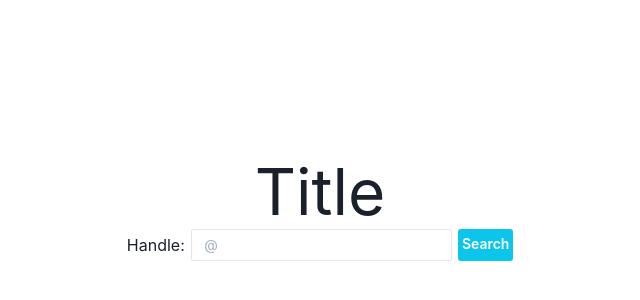
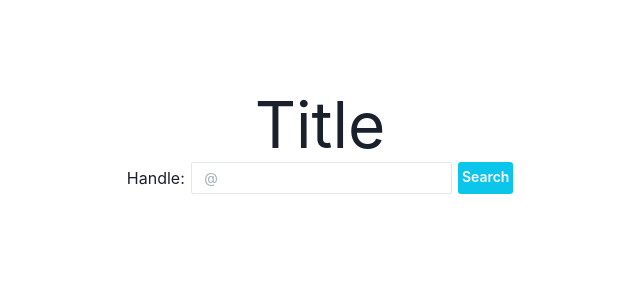
Before and after one commit to nikhilol/TweetHunter, a Next.js app in the folder tweet_hunter/: page / in a window 1280 px wide. Shown: the part 168-468 px from the top of the page, without its empty margins (320-960 px from the left). Built offline with nearby package versions, Linux system fonts and the light colour scheme.

Commit message:
Padding at top

```diff
--- a/tweet_hunter/styles/Home.module.css
+++ b/tweet_hunter/styles/Home.module.css
@@ -3,8 +3,8 @@
   padding: 0 0.5rem;
   display: flex;
   flex-direction: column;
-  justify-content: center;
   align-items: center;
+  padding-top: 20%;
 }
 
 .main {
```
